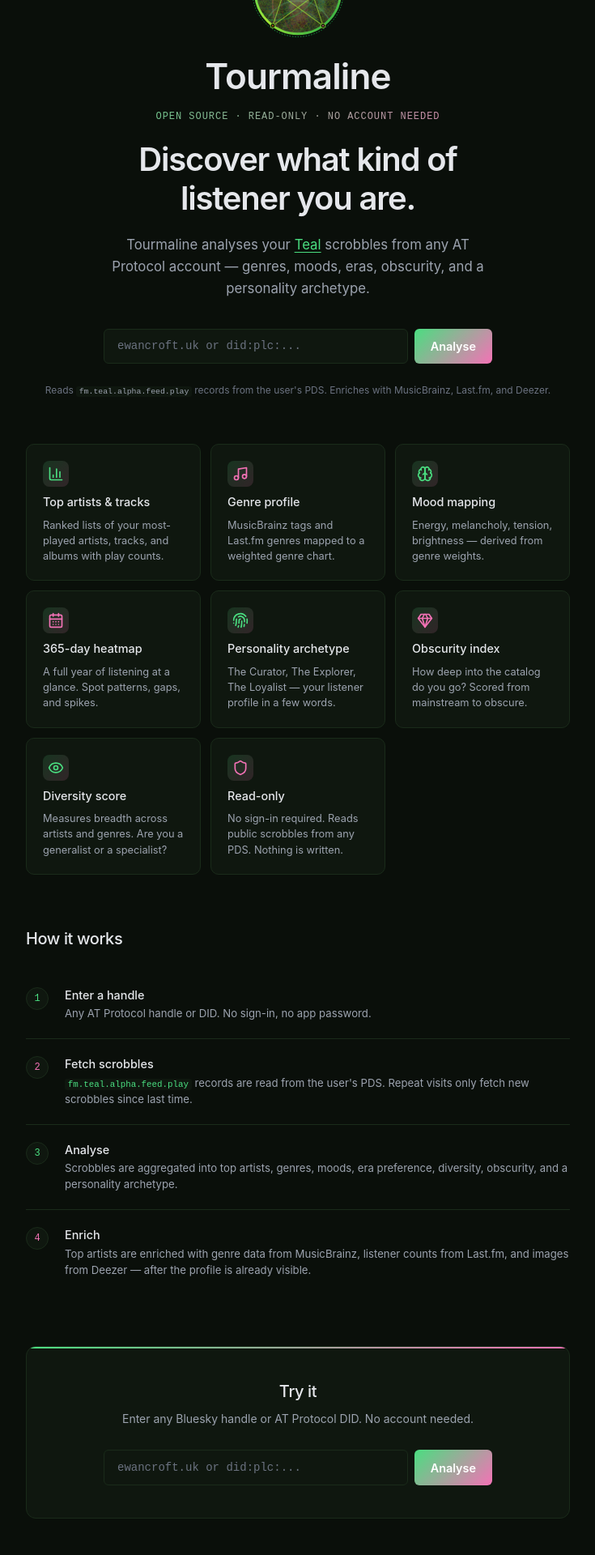
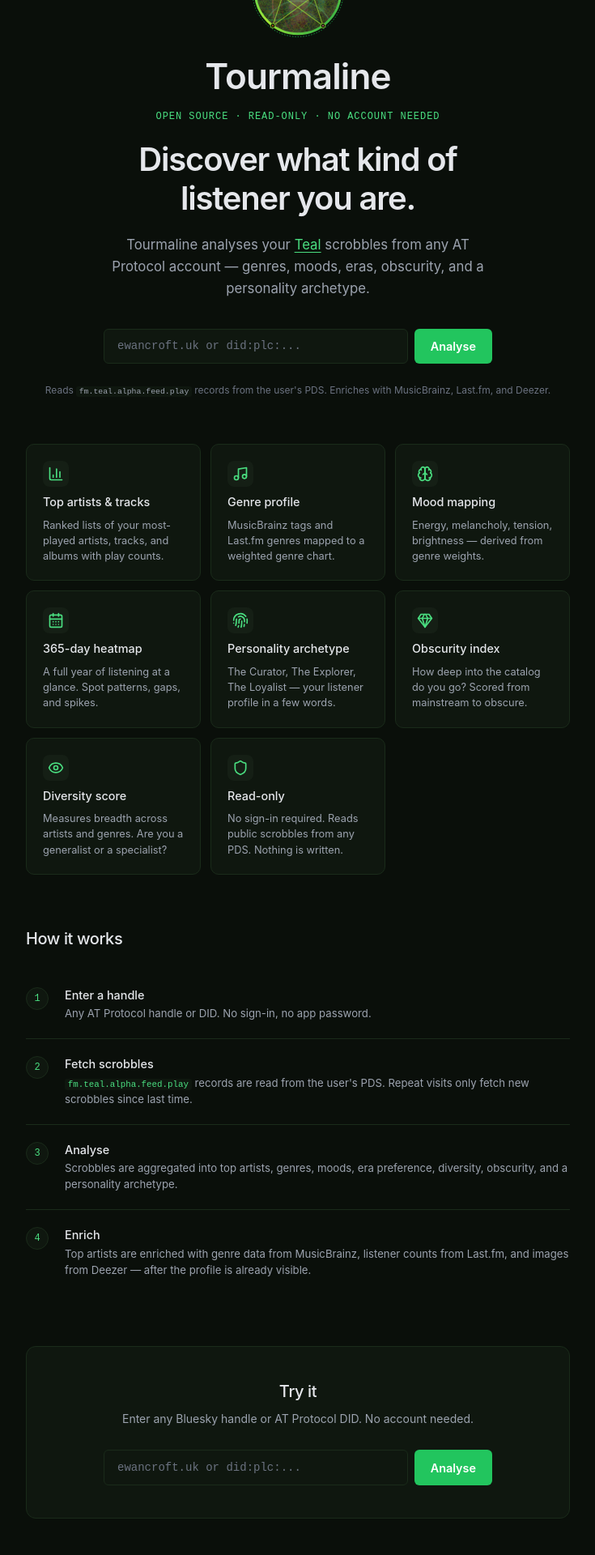
Before and after one commit to ewanc26/tourmaline, a SvelteKit app: page / in a window 1280 px wide. Shown: the part 240-2160 px from the top of the page at 81% size, without its empty margins (272-1007 px from the left). Built offline with nearby package versions, Linux system fonts and the light colour scheme.

Commit message:
refactor: remove gradient and pink accent, use solid green throughout

```diff
--- a/src/app.css
+++ b/src/app.css
@@ -1,6 +1,6 @@
 @import 'tailwindcss';
 
-/* Tourmaline colour palette — chrome green + rubellite pink */
+/* Tourmaline colour palette — chrome tourmaline green */
 :root {
 	/* Backgrounds — dark with green undertone */
 	--bg: #0a0f0a;
@@ -15,15 +15,6 @@
 	--accent: #4ade80;
 	--accent-bright: #86efac;
 	--accent-dim: #22c55e;
-
-	/* Secondary accent — rubellite pink */
-	--accent-pink: #f472b6;
-	--accent-pink-bright: #f9a8d4;
-	--accent-pink-dim: #ec4899;
-
-	/* Gradients */
-	--gradient-accent: linear-gradient(135deg, #4ade80 0%, #f472b6 100%);
-	--gradient-accent-subtle: linear-gradient(135deg, rgba(74, 222, 128, 0.15) 0%, rgba(244, 114, 182, 0.15) 100%);
 
 	/* Text */
 	--text: #e5e7eb;
@@ -42,5 +33,4 @@
 	--color-surface-2: var(--surface-2);
 	--color-border: var(--border);
 	--color-accent: var(--accent);
-	--color-accent-pink: var(--accent-pink);
 }
--- a/src/routes/+layout.svelte
+++ b/src/routes/+layout.svelte
@@ -16,7 +16,7 @@
 			</div>
 			<nav class="flex items-center gap-4 text-xs text-[var(--text-muted)]">
 				<a href="/about" class="hover:text-[var(--accent)]">About</a>
-				<a href="https://github.com/ewanc26/tourmaline" target="_blank" rel="noopener" class="hover:text-[var(--accent-pink)]">GitHub ↗</a>
+				<a href="https://github.com/ewanc26/tourmaline" target="_blank" rel="noopener" class="hover:text-[var(--accent)]">GitHub ↗</a>
 			</nav>
 		</div>
 	</header>
--- a/src/routes/+page.svelte
+++ b/src/routes/+page.svelte
@@ -218,10 +218,7 @@
 	.eyebrow {
 		font-size: 0.75rem;
 		font-family: 'JetBrains Mono', monospace;
-		background: var(--gradient-accent);
-		background-clip: text;
-		-webkit-background-clip: text;
-		-webkit-text-fill-color: transparent;
+		color: var(--accent);
 		letter-spacing: 0.08em;
 		text-transform: uppercase;
 		margin: 0 0 1.25rem;
@@ -251,7 +248,7 @@
 	}
 
 	.sub a:hover {
-		color: var(--accent-pink);
+		color: var(--accent-bright);
 	}
 
 	.hero-form {
@@ -286,7 +283,7 @@
 		display: inline-flex;
 		align-items: center;
 		justify-content: center;
-		background: var(--gradient-accent);
+		background: var(--accent-dim);
 		color: #fff;
 		font-weight: 600;
 		font-size: 0.9rem;
@@ -295,12 +292,11 @@
 		border: none;
 		cursor: pointer;
 		white-space: nowrap;
-		transition: transform 0.1s, box-shadow 0.15s;
+		transition: background 0.15s, transform 0.1s;
 	}
 
 	.btn-primary:hover {
-		transform: translateY(-1px);
-		box-shadow: 0 4px 12px rgba(74, 222, 128, 0.25), 0 2px 6px rgba(244, 114, 182, 0.2);
+		background: var(--accent);
 	}
 
 	.btn-primary:disabled {
@@ -354,10 +350,6 @@
 		border-color: var(--accent);
 	}
 
-	.feature-card:nth-child(even):hover {
-		border-color: var(--accent-pink);
-	}
-
 	.feature-icon {
 		display: flex;
 		align-items: center;
@@ -365,12 +357,8 @@
 		width: 32px;
 		height: 32px;
 		border-radius: 8px;
-		background: var(--gradient-accent-subtle);
+		background: var(--surface-2);
 		color: var(--accent);
-	}
-
-	.feature-card:nth-child(even) .feature-icon {
-		color: var(--accent-pink);
 	}
 
 	.feature-card h3 {
@@ -434,10 +422,6 @@
 		margin-top: 1px;
 	}
 
-	.steps-list li:nth-child(even) .step-num {
-		color: var(--accent-pink);
-	}
-
 	.steps-list strong {
 		display: block;
 		font-size: 0.9rem;
@@ -470,18 +454,6 @@
 		padding: 2.5rem;
 		text-align: center;
 		margin-bottom: 3rem;
-		position: relative;
-		overflow: hidden;
-	}
-
-	.cta::before {
-		content: '';
-		position: absolute;
-		top: 0;
-		left: 0;
-		right: 0;
-		height: 2px;
-		background: var(--gradient-accent);
 	}
 
 	.cta h2 {
--- a/src/routes/about/+page.svelte
+++ b/src/routes/about/+page.svelte
@@ -160,7 +160,7 @@
 			</div>
 			<div class="flex gap-3">
 				<a href="https://github.com/ewanc26" target="_blank" rel="noopener" class="text-xs text-[var(--text-muted)] underline decoration-[var(--border)] underline-offset-2 hover:text-[var(--accent)]">GitHub</a>
-				<a href="https://ko-fi.com/ewancroft" target="_blank" rel="noopener" class="text-xs text-[var(--text-muted)] underline decoration-[var(--border)] underline-offset-2 hover:text-[var(--accent-pink)]">Ko-fi</a>
+				<a href="https://ko-fi.com/ewancroft" target="_blank" rel="noopener" class="text-xs text-[var(--text-muted)] underline decoration-[var(--border)] underline-offset-2 hover:text-[var(--accent)]">Ko-fi</a>
 				<a href="https://ewancroft.uk" target="_blank" rel="noopener" class="text-xs text-[var(--text-muted)] underline decoration-[var(--border)] underline-offset-2 hover:text-[var(--accent)]">Website</a>
 			</div>
 		</div>
@@ -216,7 +216,7 @@
 	<footer class="mt-8 text-center text-xs text-[var(--text-dim)]">
 		<a href="https://github.com/ewanc26/tourmaline" target="_blank" rel="noopener" class="text-[var(--text-muted)] underline decoration-[var(--border)] underline-offset-2 hover:text-[var(--accent)]">↗ View on GitHub</a>
 		<span class="mx-1">·</span>
-		<a href="https://ko-fi.com/ewancroft" target="_blank" rel="noopener" class="text-[var(--text-muted)] underline decoration-[var(--border)] underline-offset-2 hover:text-[var(--accent-pink)]">♥ Support Tourmaline</a>
+		<a href="https://ko-fi.com/ewancroft" target="_blank" rel="noopener" class="text-[var(--text-muted)] underline decoration-[var(--border)] underline-offset-2 hover:text-[var(--accent)]">♥ Support Tourmaline</a>
 	</footer>
 </div>
 
@@ -304,7 +304,7 @@
 		border-radius: 999px;
 		border: 1px solid rgba(74, 222, 128, 0.35);
 		color: var(--accent);
-		background: var(--gradient-accent-subtle);
+		background: rgba(74, 222, 128, 0.08);
 	}
 
 	.check-list {
@@ -319,10 +319,6 @@
 		gap: 0.5rem;
 		padding: 0.4rem 0;
 		color: var(--accent);
-	}
-
-	.check-list li:nth-child(even) {
-		color: var(--accent-pink);
 	}
 
 	.steps-list {
@@ -356,10 +352,6 @@
 		font-family: 'JetBrains Mono', monospace;
 		color: var(--accent);
 		flex-shrink: 0;
-	}
-
-	.steps-list li:nth-child(even) .step-num {
-		color: var(--accent-pink);
 	}
 
 	.steps-list strong {
@@ -403,7 +395,7 @@
 	}
 
 	.deps a:hover {
-		color: var(--accent-pink);
+		color: var(--accent);
 	}
 
 	@media (max-width: 480px) {
--- a/src/routes/profile/[did]/EraBarChart.svelte
+++ b/src/routes/profile/[did]/EraBarChart.svelte
@@ -9,14 +9,7 @@
 	let canvas: HTMLCanvasElement;
 	let chart: Chart | null = $state(null);
 
-	// Tourmaline palette: green → pink gradient across decades
-	function eraColour(index: number, total: number): string {
-		const t = total > 1 ? index / (total - 1) : 0;
-		const h = 142 - t * 108;
-		const s = 60 + t * 10;
-		const l = 50 + t * 5;
-		return `hsl(${h}, ${s}%, ${l}%)`;
-	}
+	const BAR_COLOUR = '#4ade80';
 
 	$effect(() => {
 		if (!canvas || era.length === 0) return;
@@ -24,7 +17,7 @@
 		if (chart) {
 			chart.data.labels = era.map((e) => e.decade);
 			chart.data.datasets[0].data = era.map((e) => e.count);
-			chart.data.datasets[0].backgroundColor = era.map((_, i) => eraColour(i, era.length));
+			chart.data.datasets[0].backgroundColor = era.map(() => BAR_COLOUR);
 			chart.update('none');
 			return;
 		}
@@ -36,7 +29,7 @@
 				datasets: [
 					{
 						data: era.map((e) => e.count),
-						backgroundColor: era.map((_, i) => eraColour(i, era.length))
+						backgroundColor: era.map(() => BAR_COLOUR)
 					}
 				]
 			},
--- a/src/routes/profile/[did]/GenreChart.svelte
+++ b/src/routes/profile/[did]/GenreChart.svelte
@@ -15,15 +15,8 @@
 		const top = genres.slice(0, 12);
 		const maxWeight = top[0]?.weight ?? 1;
 
-		// Tourmaline pleochroic palette: green → pink gradient for genre bars
-	function genreColour(index: number, total: number): string {
-		const t = total > 1 ? index / (total - 1) : 0;
-		// Green (#4ade80) → Pink (#f472b6) interpolated via HSL
-		const h = 142 - t * 108; // 142 (green) → 34 (pink)
-		const s = 70 + t * 10;   // 70% → 80%
-		const l = 55 + t * 5;    // 55% → 60%
-		return `hsl(${h}, ${s}%, ${l}%)`;
-	}
+		// Tourmaline palette: green for bars
+	const BAR_COLOUR = '#4ade80';
 		// Show fewer genres on small screens
 		const isMobile = canvas.clientWidth < 400;
 		const display = isMobile ? top.slice(0, 8) : top;
@@ -32,7 +25,7 @@
 			// Update existing chart
 			chart.data.labels = display.map((g) => g.name);
 			chart.data.datasets[0].data = display.map((g) => Math.round((g.weight / maxWeight) * 100));
-			chart.data.datasets[0].backgroundColor = display.map((_, i) => genreColour(i, display.length));
+			chart.data.datasets[0].backgroundColor = display.map(() => BAR_COLOUR);
 			chart.update('none');
 			return;
 		}
@@ -44,7 +37,7 @@
 				datasets: [
 					{
 						data: display.map((g) => Math.round((g.weight / maxWeight) * 100)),
-						backgroundColor: display.map((_, i) => genreColour(i, display.length))
+						backgroundColor: display.map(() => BAR_COLOUR)
 					}
 				]
 			},
--- a/src/routes/profile/[did]/MoodRadar.svelte
+++ b/src/routes/profile/[did]/MoodRadar.svelte
@@ -35,7 +35,7 @@
 					{
 						data: values,
 						backgroundColor: 'rgba(74, 222, 128, 0.15)',
-						borderColor: 'rgba(244, 114, 182, 0.6)',
+						borderColor: 'rgba(74, 222, 128, 0.6)',
 						pointBackgroundColor: 'rgba(74, 222, 128, 0.9)'
 					}
 				]
--- a/src/routes/profile/[did]/PersonalityCard.svelte
+++ b/src/routes/profile/[did]/PersonalityCard.svelte
@@ -24,7 +24,7 @@
 	<ul class="mt-6 grid gap-3 sm:grid-cols-2 lg:grid-cols-3">
 		{#each personality.traits as trait (trait.label)}
 			<li class="rounded border border-[var(--border)] bg-[var(--bg)] px-4 py-3">
-				<p class="font-mono text-xs uppercase tracking-wide text-[var(--accent-pink)]/60">{trait.label}</p>
+				<p class="font-mono text-xs uppercase tracking-wide text-[var(--accent-dim)]/60">{trait.label}</p>
 				<p class="mt-0.5 font-semibold text-[var(--text)]">{trait.value}</p>
 				<p class="mt-0.5 text-xs text-[var(--text-muted)]">{trait.detail}</p>
 			</li>
--- a/src/routes/profile/[did]/TimelineHeatmap.svelte
+++ b/src/routes/profile/[did]/TimelineHeatmap.svelte
@@ -212,6 +212,6 @@
 	}
 
 	.square.bg-hot {
-		background: var(--gradient-accent);
+		background-color: var(--accent);
 	}
 </style>
```
